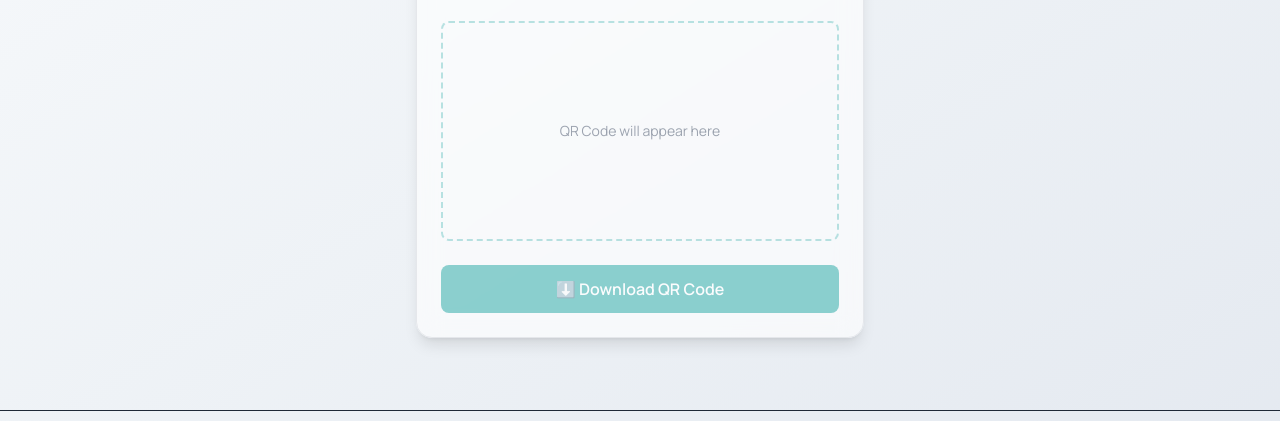
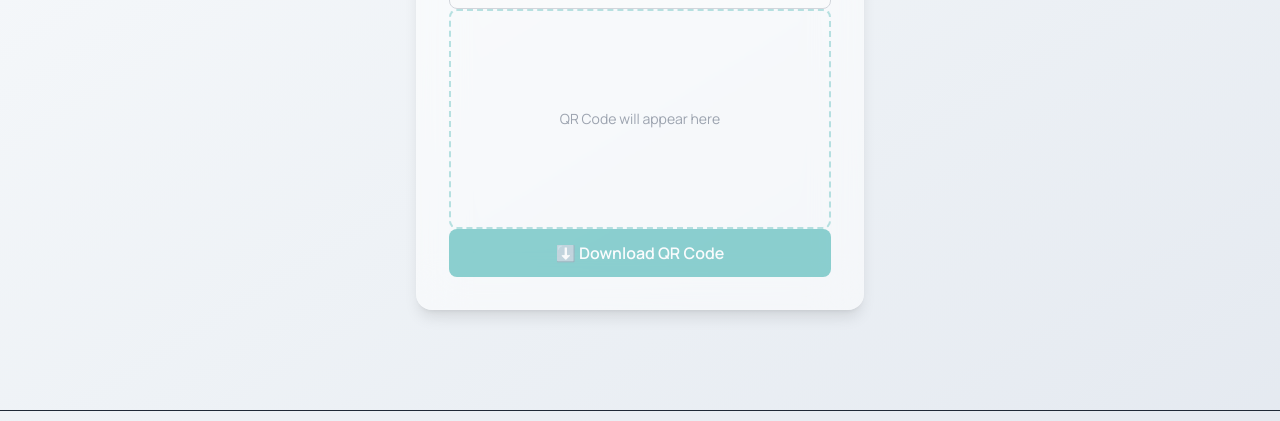
Before and after one commit to TaraxaPuzzle/pkey, a plain HTML site: page qr_code_generator.html in a window 1280 px wide. Shown: the part 321-742 px from the top of the page. Drawn offline with nearby package versions, Linux system fonts and the light colour scheme; no server answers.

Commit message:
Update qr_code_generator.html

```diff
--- a/qr_code_generator.html
+++ b/qr_code_generator.html
@@ -83,9 +83,10 @@
 
 <main class="flex-grow flex justify-center items-center px-4 py-12 w-full">
 <div
-  class="w-full max-w-md p-6 rounded-2xl shadow-lg border border-gray-200 dark:border-gray-700 space-y-6 bg-white/60 dark:bg-[#16191f]/80 backdrop-blur-md"
+  class="w-full max-w-md p-6 md:p-8 rounded-2xl shadow-lg border border-white/10 bg-white/50 dark:bg-white/5 backdrop-blur-xl text-center transition-all duration-300"
   data-aos="fade-up"
 >
+
   <h3 class="text-xl font-bold flex items-center gap-2">
     <img src="qr-icon1.png" class="h-6 light-only" alt="QR Icon" />
     <img src="qr-icon.png" class="h-6 dark-only" alt="QR Icon" />
```
